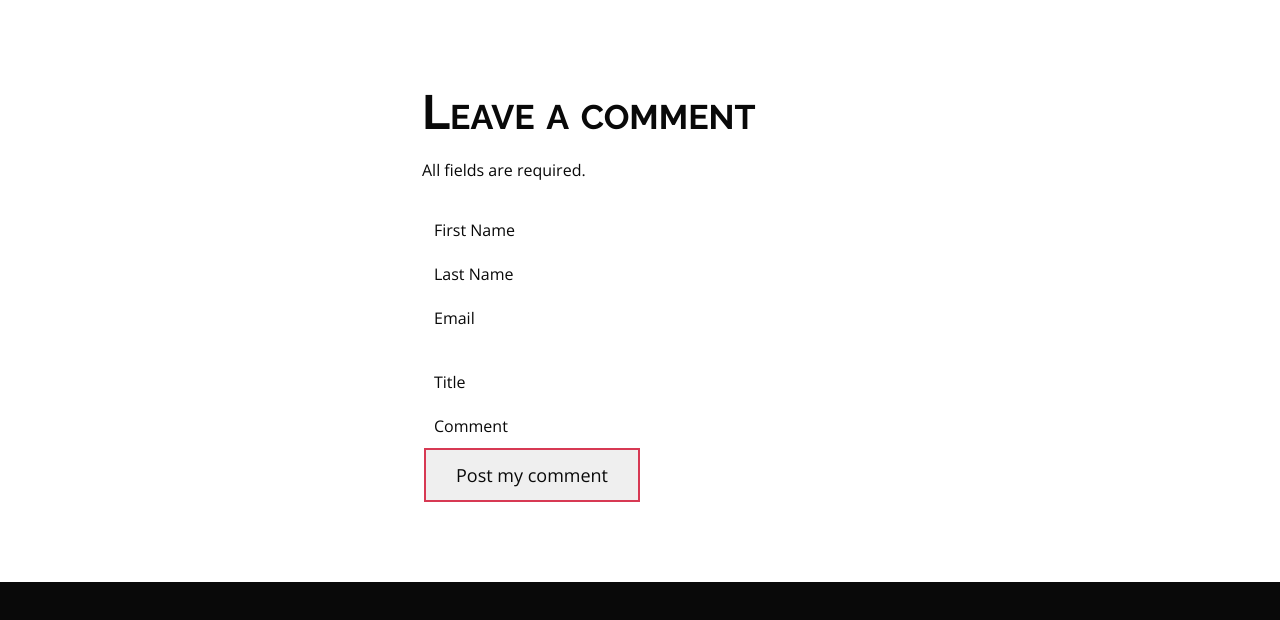
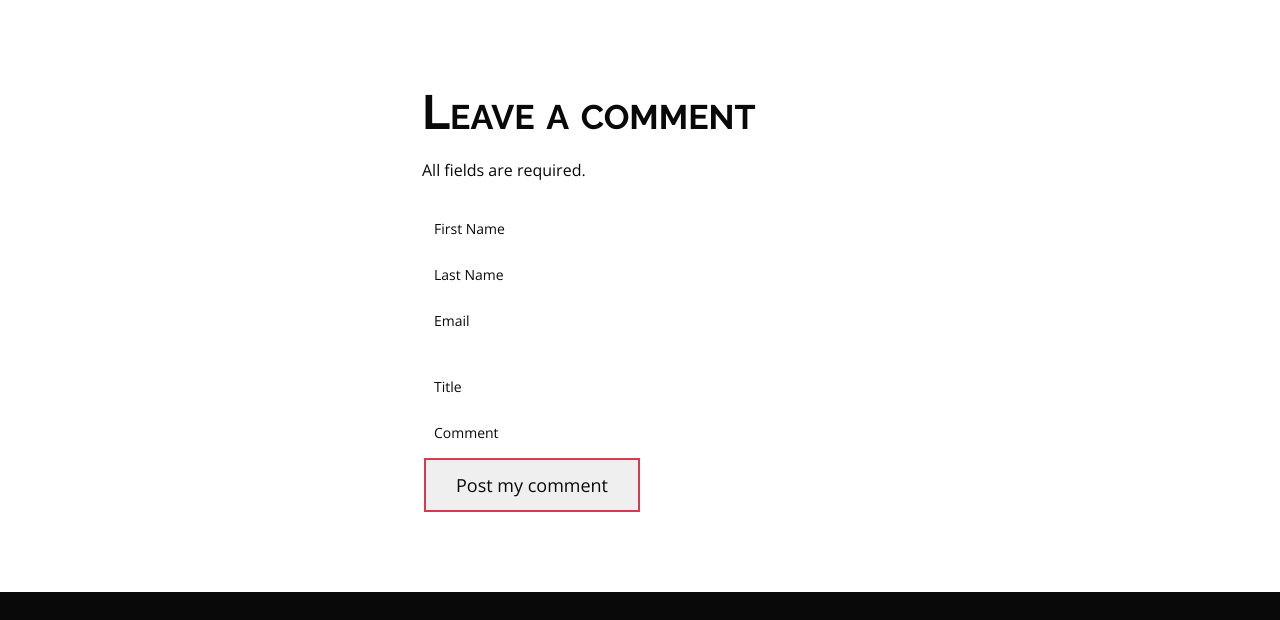
Before and after one commit to bmuha1/holbertonschool-web_front_end, a plain HTML site: page 0x05-form/03-article.html in a window 1280 px wide. Shown: the part 1690-2310 px from the top of the page. Drawn offline with nearby package versions, Linux system fonts and the light colour scheme.

Commit message:
Add create labels and input container

```diff
--- a/0x05-form/03-article.html
+++ b/0x05-form/03-article.html
@@ -9,7 +9,7 @@
     <link rel="icon" type="image/x-icon" href="/favicon.ico">
     <link rel="icon" type="image/png" href="/favicon.png">
     <link href="https://fonts.googleapis.com/css?family=Open+Sans:400,700|Raleway:700&display=swap" rel="stylesheet">
-    <link rel="stylesheet" href="02-styles.css">
+    <link rel="stylesheet" href="03-styles.css">
 </head>
 
 <body>
```
